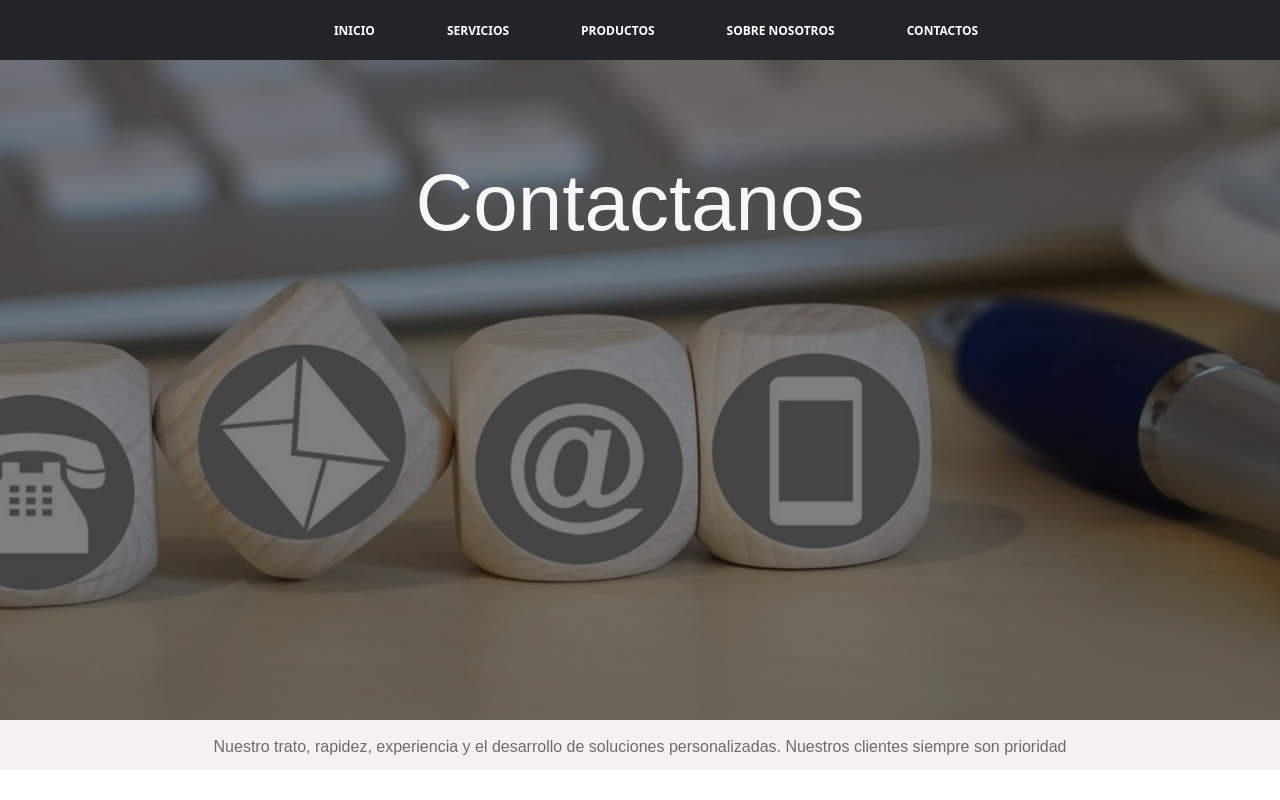
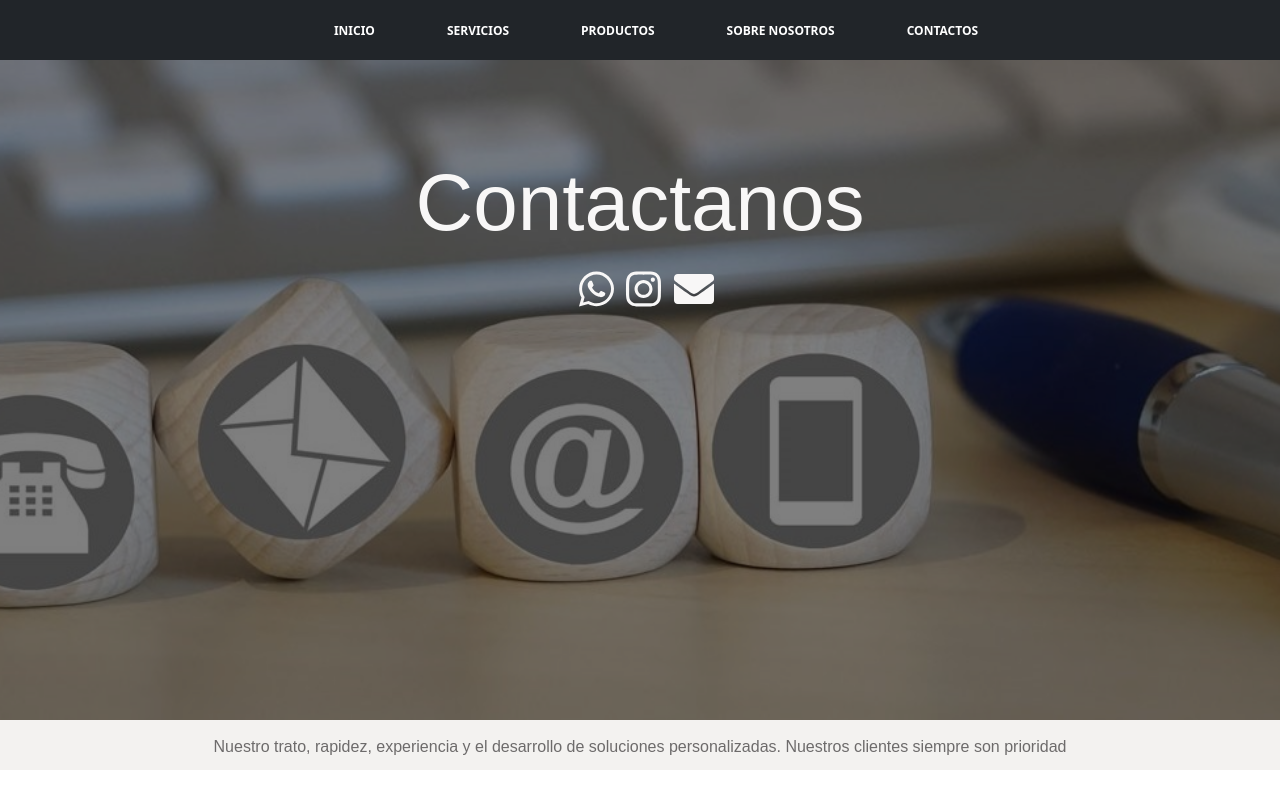
Before and after one commit to Jwefro/Bios-website, a React (Create React App) app: page /contactos in a window 1280 px wide. Shown: the top 800 px of the page. Built offline with nearby package versions, Linux system fonts and the light colour scheme.

Commit message:
icons contact

```diff
--- a/package.json
+++ b/package.json
@@ -41,5 +41,8 @@
       "last 1 firefox version",
       "last 1 safari version"
     ]
+  },
+  "devDependencies": {
+    "@fortawesome/free-brands-svg-icons": "^5.15.4"
   }
 }
--- a/src/components/contactos/contactos.css
+++ b/src/components/contactos/contactos.css
@@ -9,6 +9,7 @@ background-position: center;
     justify-content: center;
     align-items: center;
 }
+
 .fondoContacto h1{
     top:155px;
     color: rgb(248, 247, 247);
@@ -16,6 +17,16 @@ background-position: center;
     position: relative;
     font-family: Arial, Helvetica, sans-serif ;
 }
+
+.fondoContacto a {
+    top:156px;
+    margin-left: .8rem;
+    color: rgb(248, 247, 247);
+    font-size: 2.5rem;
+    position: relative;
+    font-family: Arial, Helvetica, sans-serif ;
+}
+
 .conta{
     background: rgba(12, 12, 12, 0.527);
     position: relative;
--- a/src/components/contactos/contactos.jsx
+++ b/src/components/contactos/contactos.jsx
@@ -2,25 +2,40 @@ import './contactos.css'
 import React from 'react'
 import Footer from '../footer/footer';
 import { FontAwesomeIcon } from '@fortawesome/react-fontawesome';
-import {faAddressBook, faAt, faEnvelope, faPhone} from '@fortawesome/free-solid-svg-icons';
+import {faAddressBook, faEnvelope, faPhone} from '@fortawesome/free-solid-svg-icons';
+import {faWhatsapp, faInstagram} from '@fortawesome/free-brands-svg-icons';
 function Contactos() {
     return (
         <div>
 
             <div className="fondoContacto">
-            <div className="conta"><h1>Contactanos</h1><span></span></div>
+                <div className="conta">
+                    <h1>Contactanos</h1>
+                    <a target="_blank"
+                       href="https://wa.me/584126405345?text=Hola,%20me%20gustaria%20contactarte%20estoy%20interesado%20en%20tu%20trabajo">
+                        <FontAwesomeIcon icon={faWhatsapp} className="cursor-pointer" />
+                    </a>
+                    <a target="_blank"
+                       href="https://instagram.com/bios.sc?utm_medium=copy_link">
+                        <FontAwesomeIcon icon={faInstagram} className="cursor-pointer" />
+                    </a>
+                    <a target="_blank"
+                       href="mailto:arturoluna879@gmail.com?Subject=Hola,%20me%20gustaria%20contactarte%20estoy%20interesado%20en%20tus%20servicios">
+                        <FontAwesomeIcon icon={faEnvelope} className="cursor-pointer" />
+                    </a>
+                </div>
 
 
             </div>
             <div className="separador">
-                    <p> Nuestro trato, rapidez, experiencia y el desarrollo de soluciones personalizadas. Nuestros clientes siempre son prioridad </p>
-                 </div>
+                <p> Nuestro trato, rapidez, experiencia y el desarrollo de soluciones personalizadas. Nuestros clientes siempre son prioridad </p>
+            </div>
 
             <div className="container">
 
                 <h1 className="aten">Atencion al Cliente</h1>
 
-                <div className="infoContacto ">
+                <div className="infoContacto">
                     <div className="infoContactar">
 
                     <p> Puedes contactar con nosotros mediante el Email o el Telefono, y te daremos una respuesta lo antes posible:</p>
@@ -37,8 +52,6 @@ function Contactos() {
                         <div className="col-1"><FontAwesomeIcon icon={faPhone} className="font" /></div>
                         <div className="col-3"> <span> Telefono</span> </div>
                         <h4 className="info">914-123456</h4>
-
-
                          <hr/>
                     </div>
 
@@ -95,9 +108,7 @@ function Contactos() {
 
                     </div>
                 </div>
-
             </div>
-
            <Footer />
         </div>
     )
--- a/src/index.css
+++ b/src/index.css
@@ -93,3 +93,7 @@ html,body{
         font-size: 12px;
     }
 }
+
+.cursor-pointer {
+    cursor: pointer;
+}
```
Also changed, not shown: 1 other file (tests, documents, lock files or other folders). Lines whose indentation alone changed are shown as unchanged.
